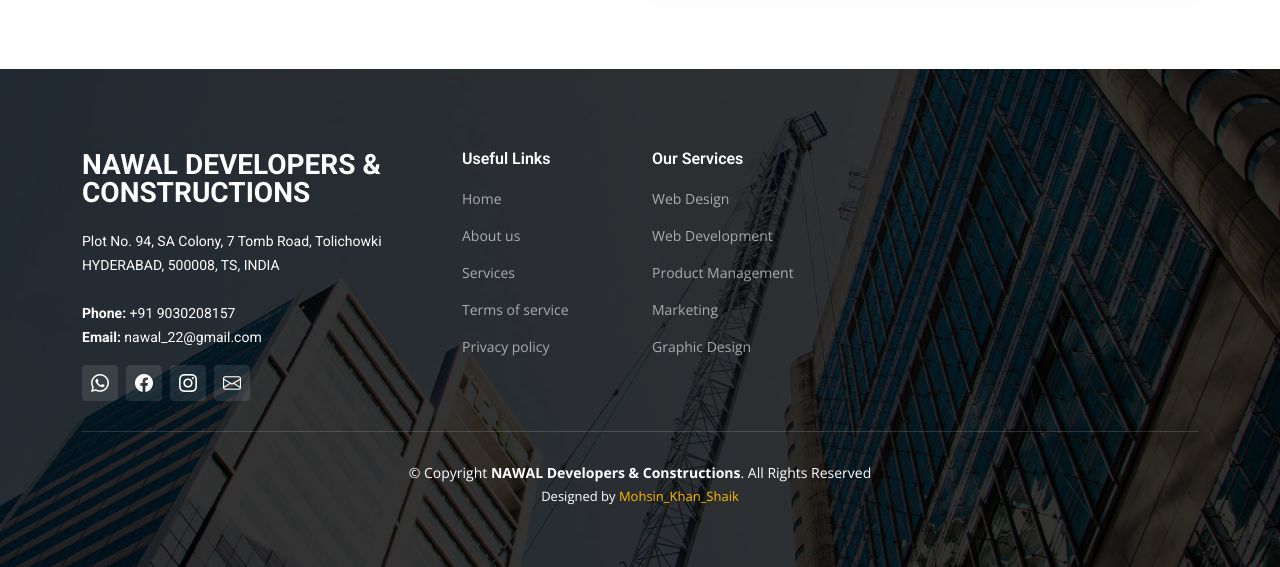
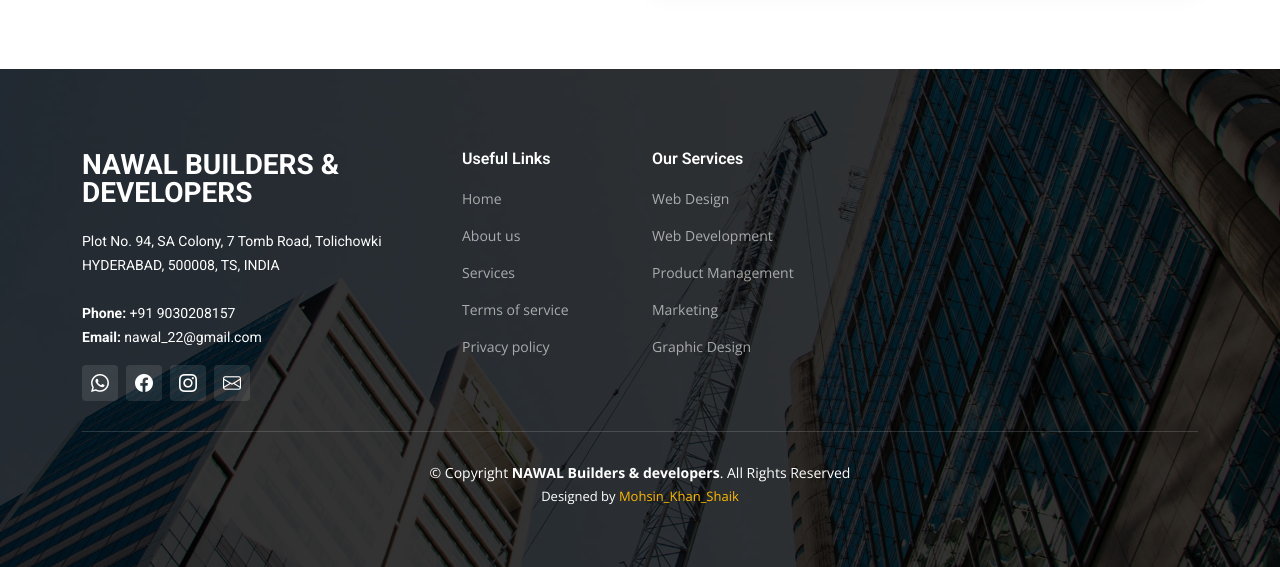
Before and after one commit to mohsinkhanshaik/NAWAL, a plain HTML site: page contact.html in a window 1280 px wide. Shown: the part 997-1564 px from the top of the page. Drawn offline with nearby package versions, Linux system fonts and the light colour scheme.

Commit message:
Update contact.html

```diff
--- a/contact.html
+++ b/contact.html
@@ -5,7 +5,7 @@
   <meta charset="utf-8">
   <meta content="width=device-width, initial-scale=1.0" name="viewport">
 
-  <title>NAWAL developers & constructions</title>
+  <title>NAWAL Builders & developers</title>
   <meta content="" name="description">
   <meta content="" name="keywords">
 
@@ -41,7 +41,7 @@
       <a href="index.html" class="logo d-flex align-items-center">
         <!-- Uncomment the line below if you also wish to use an image logo -->
         <img src="assets/img/nawal_logo.png" alt="">
-        <h1>NAWAL Developers & Constructions<span>.</span></h1>
+        <h1>NAWAL Builders & developers<span>.</span></h1>
       </a>
 
       <i class="mobile-nav-toggle mobile-nav-show bi bi-list"></i>
@@ -170,7 +170,7 @@
 
           <div class="col-lg-4 col-md-6">
             <div class="footer-info">
-              <h3>NAWAL Developers & constructions</h3>
+              <h3>NAWAL Builders & developers</h3>
               <p>
                 Plot No. 94, SA Colony, 7 Tomb Road, Tolichowki  <br>
                 HYDERABAD, 500008, TS, INDIA<br><br>
@@ -217,7 +217,7 @@
     <div class="footer-legal text-center position-relative">
       <div class="container">
         <div class="copyright">
-          &copy; Copyright <strong><span>NAWAL Developers & Constructions</span></strong>. All Rights Reserved
+          &copy; Copyright <strong><span>NAWAL Builders & developers</span></strong>. All Rights Reserved
         </div>
         <div class="credits">
 
```
